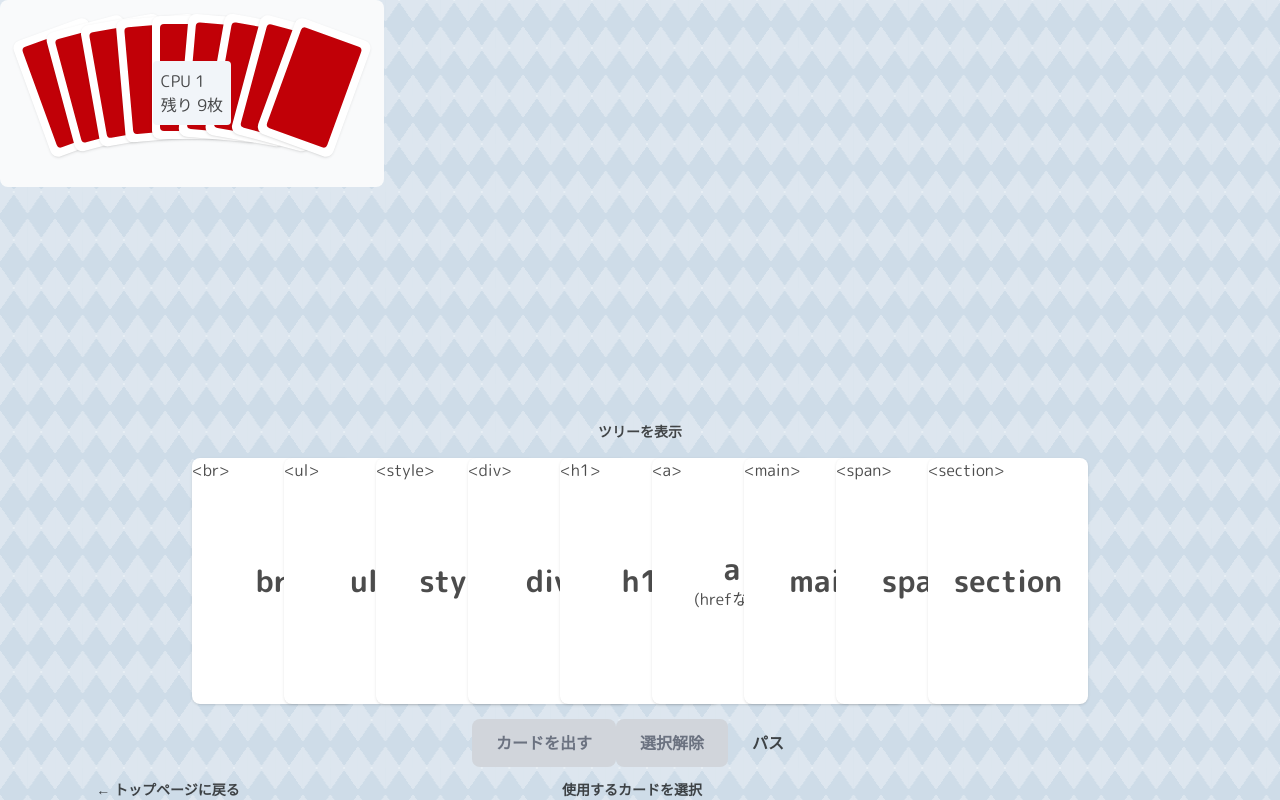
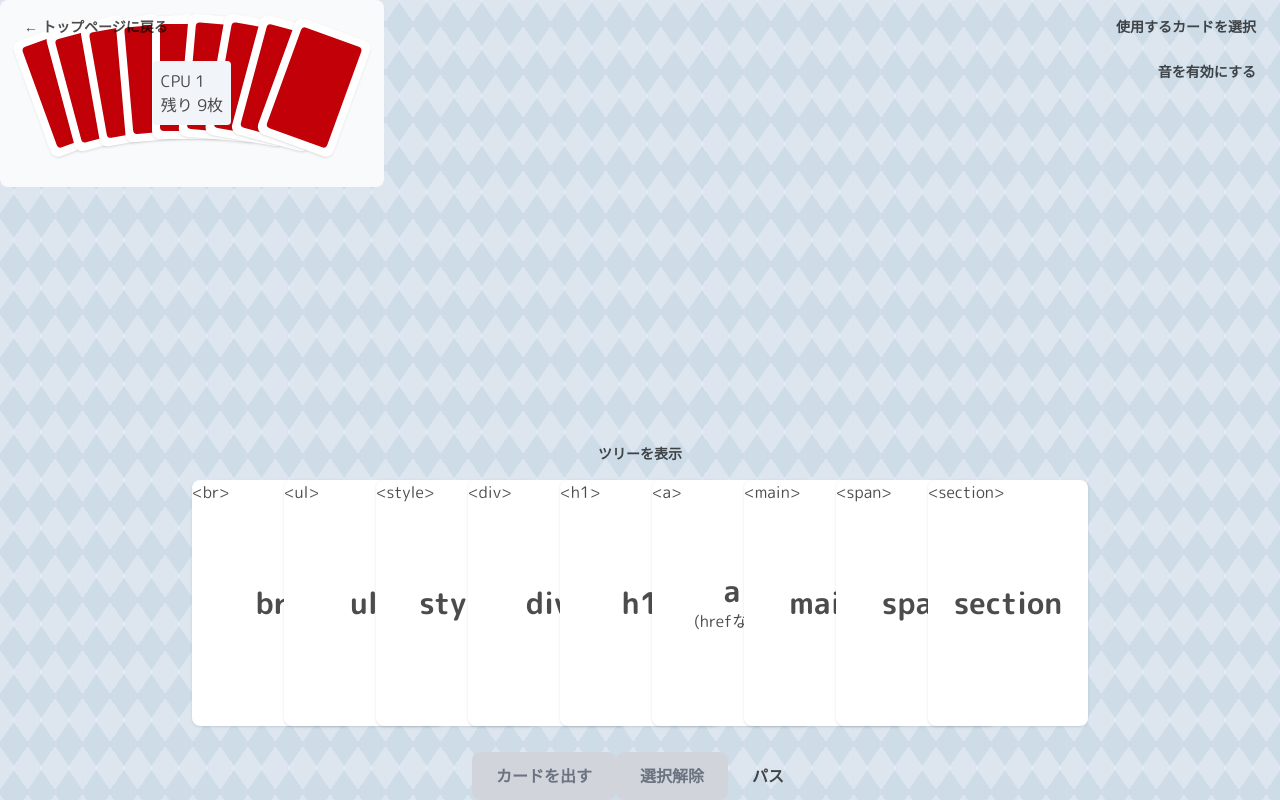
Before and after one commit to kagankan/html-card-game, a Next.js app: page / in a window 1280 px wide. Both pictures are taken after a click on the button "ゲームスタート". Built offline with nearby package versions, Linux system fonts and the light colour scheme; a web font is replaced by a local one; what snd-lib would draw is missing.

Commit message:
ボタン配置を修正

```diff
--- a/src/app/_components/Game.tsx
+++ b/src/app/_components/Game.tsx
@@ -251,20 +251,22 @@ function GameInner({
 
       <div className={`Game ${commonStyles.Background}`}>
         {onBackToTop && (
+          <div className="fixed top-2 left-2 z-50">
             <Button
               type="button"
-            className="absolute top-2 left-2 z-50"
               size="small"
               variant="secondary"
               onClick={onBackToTop}
             >
               ← トップページに戻る
             </Button>
+          </div>
         )}
 
+        {/* 各種操作ボタン */}
+        <div className="fixed top-2 right-2 z-50 flex flex-col items-end gap-2">
           <Button
             type="button"
-          className="absolute top-2 right-2 z-10"
             size="small"
             variant="secondary"
             onClick={() => {
@@ -276,7 +278,6 @@ function GameInner({
 
           <Button
             type="button"
-          className="absolute top-16 right-2 z-10"
             size="small"
             variant="secondary"
             onClick={() => {
@@ -285,6 +286,7 @@ function GameInner({
           >
             {isSoundEnabled ? "音を無効にする" : "音を有効にする"}
           </Button>
+        </div>
 
         {/* 相手 */}
         <section className="Game__Opponents">
@@ -401,7 +403,8 @@ function GameInner({
           </section>
         </section>
 
-        <div className="Game__Hands">
+        <div className="Game__Hands grid grid-rows-[1fr_auto]">
+          <div className="min-h-0">
             <ul className="mx-auto flex max-w-4xl justify-center">
               {match.players[0].map((card, index) => {
                 const el = card.element;
@@ -433,6 +436,7 @@ function GameInner({
                 );
               })}
             </ul>
+          </div>
 
           <p className="text-center">
             <Button
```
Lines whose indentation alone changed are shown as unchanged.
